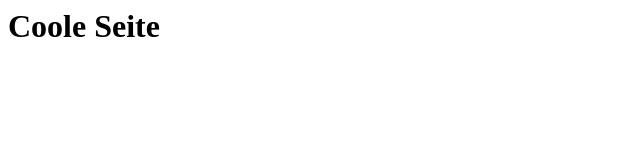
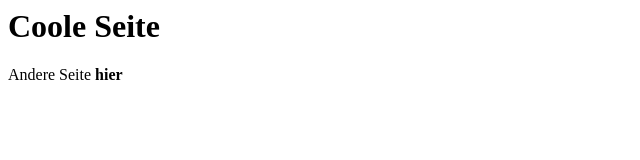
Before and after one commit to michDeca/testRepository, a plain HTML site: page index.htm in a window 1280 px wide. Shown: the whole page, without its empty margins (0-640 px from the left). Drawn offline with Linux system fonts and the light colour scheme.

Commit message:
Update index.htm

```diff
--- a/index.htm
+++ b/index.htm
@@ -1 +1,4 @@
 <h1>Coole Seite</h1>
+
+
+Andere Seite <b>hier</b>
```
